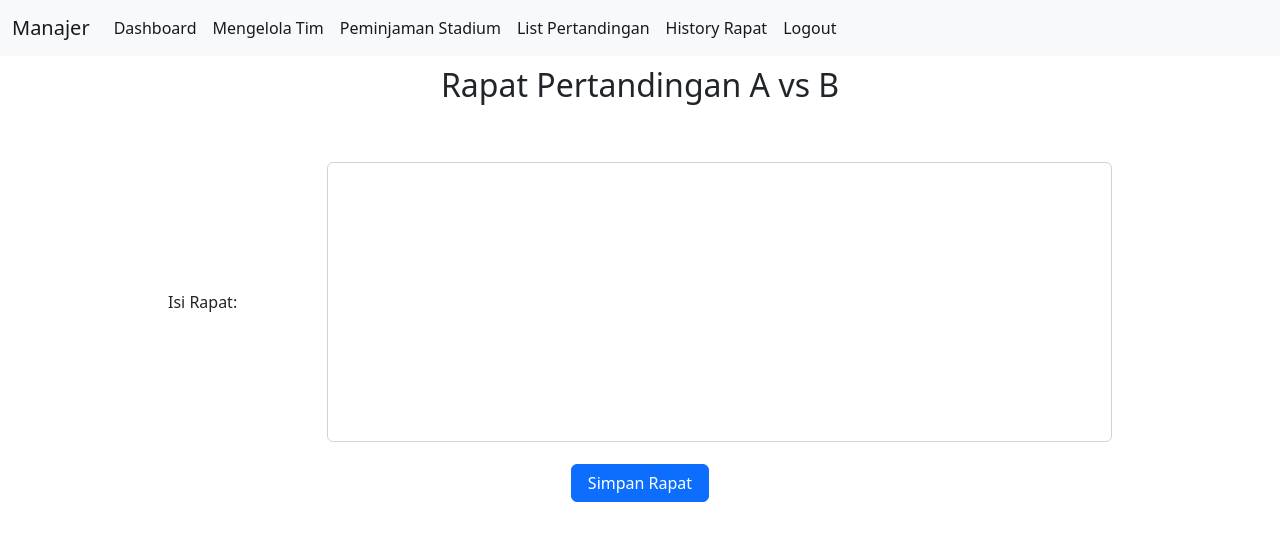
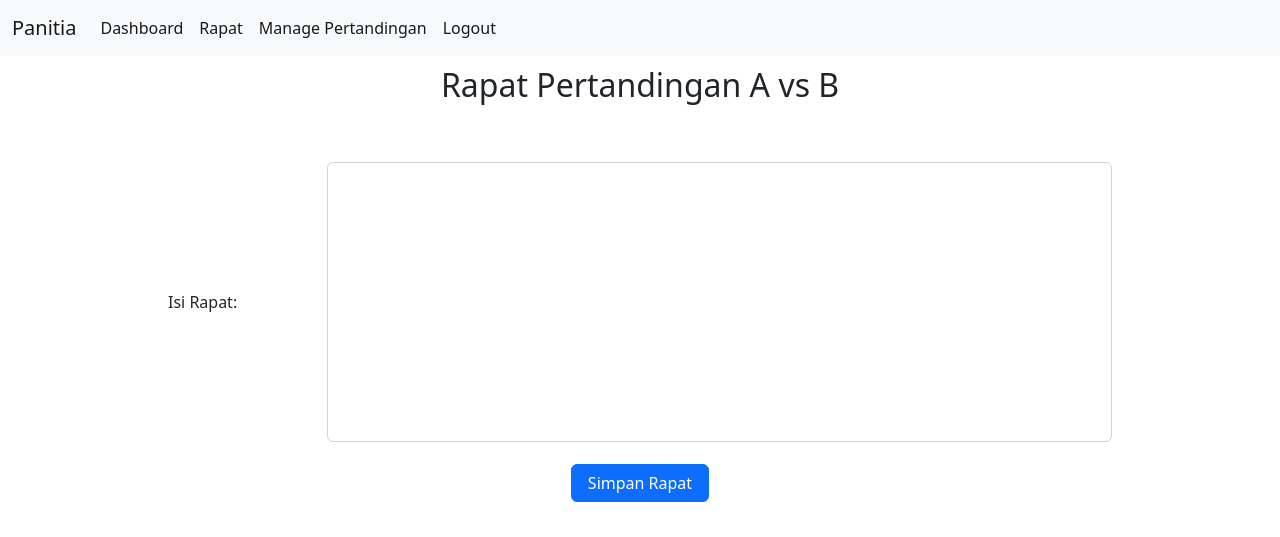
Before and after one commit to griseldans/tk-basdat, a Django app: page /mulai_rapat/daftar-isi-rapat/ in a window 1280 px wide. Shown: the top 537 px of the page. Run offline with Django 4.2, Linux system fonts and the light colour scheme.

Commit message:
revisi jadi navbar panitia

```diff
--- a/mulai_rapat/templates/daftar_isi_rapat.html
+++ b/mulai_rapat/templates/daftar_isi_rapat.html
@@ -1,7 +1,7 @@
 {% extends 'base.html' %}
 
 {% block meta %}
-{% include 'navbar_manajer.html' %}
+{% include 'navbar_panitia.html' %}
 <title>Pilih Pertandingan</title>
 {% endblock meta %}
 
--- a/mulai_rapat/templates/daftar_mulai_rapat.html
+++ b/mulai_rapat/templates/daftar_mulai_rapat.html
@@ -1,7 +1,7 @@
 {% extends 'base.html' %}
 
 {% block meta %}
-{% include 'navbar_manajer.html' %}
+{% include 'navbar_panitia.html' %}
 <title>Mulai Rapat</title>
 {% endblock meta %}
 
```
